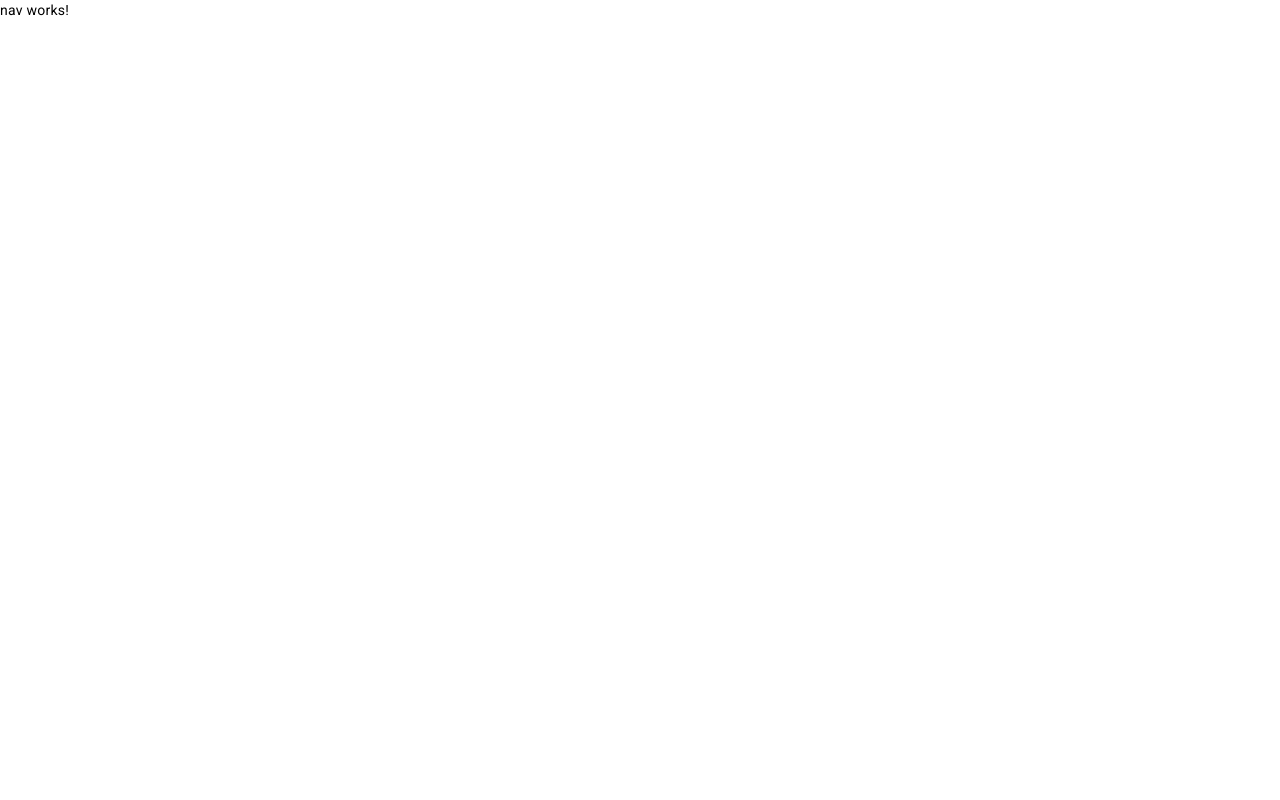
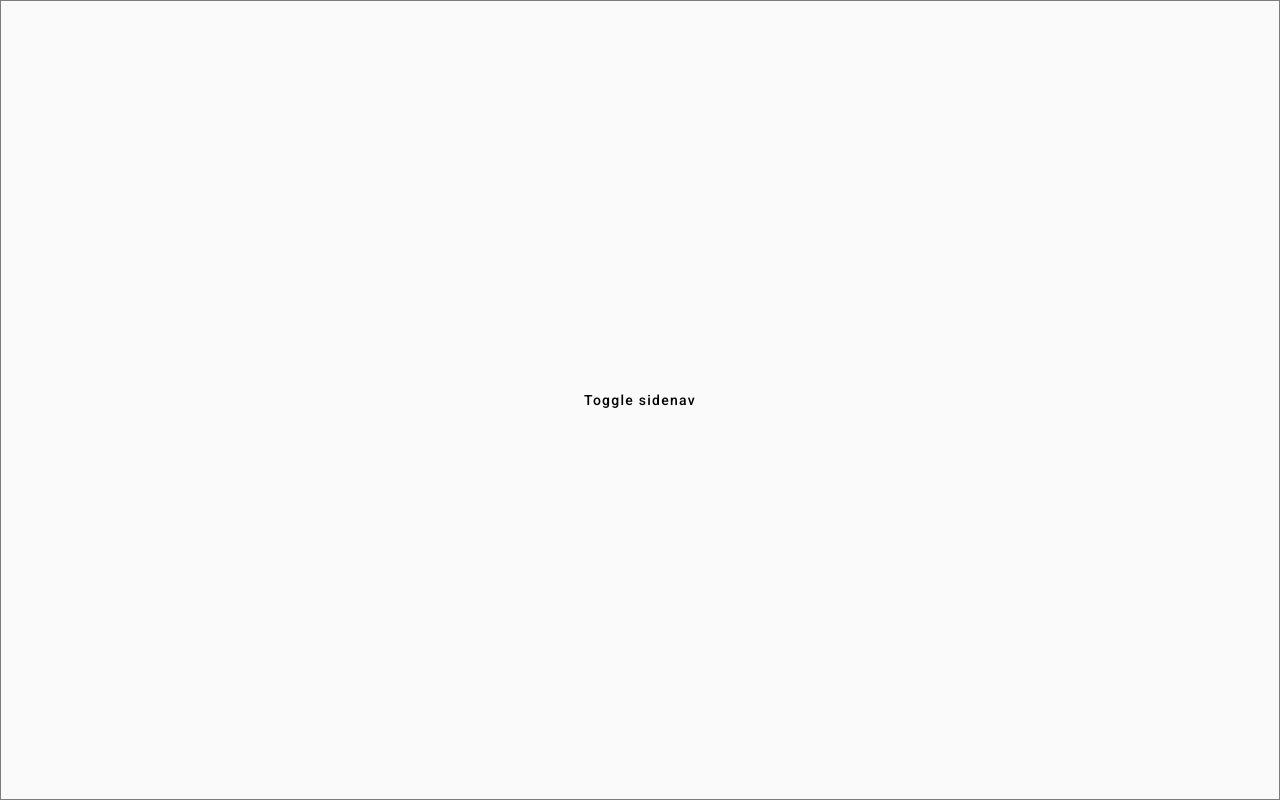
Before and after one commit to victorlourenco-vhl/helpdesk, an Angular app: page / in a window 1280 px wide. Built offline with nearby package versions, Linux system fonts and the light colour scheme.

Commit message:
FEAT: Criando o menu lateral com angular material

```diff
--- a/package.json
+++ b/package.json
@@ -20,6 +20,7 @@
     "@angular/platform-browser": "^17.3.9",
     "@angular/platform-browser-dynamic": "^17.3.9",
     "@angular/router": "^17.3.9",
+    "bootstrap": "^5.3.3",
     "rxjs": "~7.8.0",
     "tslib": "^2.3.0",
     "zone.js": "~0.14.6"
--- a/src/app/components/nav/nav.component.css
+++ b/src/app/components/nav/nav.component.css
@@ -0,0 +1,16 @@
+.container {
+  width: auto;
+  height: 100%;
+  border: 1px solid rgba(0, 0, 0, 0.5);
+}
+
+.sidenav-content {
+  display: flex;
+  height: 100%;
+  align-items: center;
+  justify-content: center;
+}
+
+.sidenav {
+    padding: 20px;
+}
--- a/src/app/components/nav/nav.component.html
+++ b/src/app/components/nav/nav.component.html
@@ -1 +1,29 @@
-<p>nav works!</p>
+<mat-drawer-container class="container" autosize>
+    <mat-drawer #drawer class="sidenav" mode="side">
+        <mat-list>
+            <mat-list-item routerLink="/">
+                <mat-icon matListItemIcon>home</mat-icon>
+                <div matListItemTitle>Home</div>
+              </mat-list-item>
+              <mat-list-item>
+                <mat-icon matListItemIcon>folder</mat-icon>
+                <div matListItemTitle>teste</div>
+              </mat-list-item>
+              <mat-list-item>
+                <mat-icon matListItemIcon>code</mat-icon>
+                <div matListItemTitle>Github</div>
+              </mat-list-item>
+              <mat-list-item>
+                <mat-icon matListItemIcon>logout</mat-icon>
+                <div matListItemTitle>Logout</div>
+              </mat-list-item>
+        </mat-list>
+    </mat-drawer>
+
+    <div class="sidenav-content">
+        <button type="button" mat-button (click)="drawer.toggle()">
+            Toggle sidenav
+        </button>
+    </div>
+
+</mat-drawer-container>
--- a/src/app/components/nav/nav.component.ts
+++ b/src/app/components/nav/nav.component.ts
@@ -1,12 +1,18 @@
-import { Component } from '@angular/core';
+import { Component, ViewEncapsulation } from '@angular/core';
+import { MatButtonModule } from '@angular/material/button';
+import { MatSidenavModule } from '@angular/material/sidenav';
+import { MatIconModule } from '@angular/material/icon';
+import { MatListModule } from '@angular/material/list';
+
 
 @Component({
   selector: 'app-nav',
   standalone: true,
-  imports: [],
+  imports: [MatIconModule, MatListModule, MatSidenavModule, MatButtonModule],
   templateUrl: './nav.component.html',
-  styleUrl: './nav.component.css'
+  styleUrl: './nav.component.css',
+  encapsulation: ViewEncapsulation.None
 })
 export class NavComponent {
-
+  showFiller = false;
 }
--- a/src/styles.css
+++ b/src/styles.css
@@ -1,4 +1,2 @@
-/* You can add global styles to this file, and also import other style files */
-
 html, body { height: 100%; }
 body { margin: 0; font-family: Roboto, "Helvetica Neue", sans-serif; }
```
Also changed, not shown: src/main.ts (+6 -9 lines), 1 other file (tests, documents, lock files or other folders).
